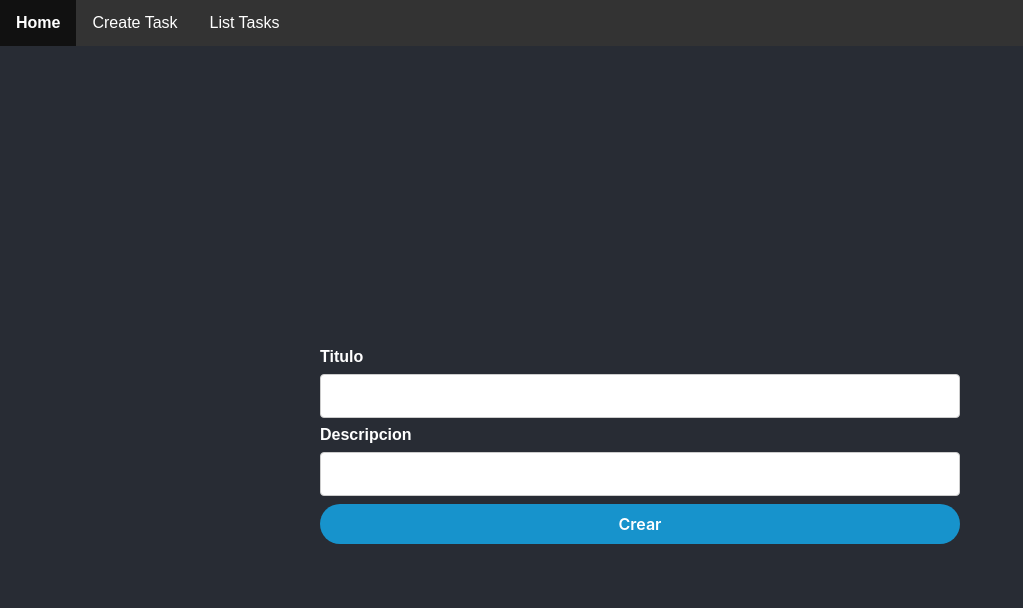
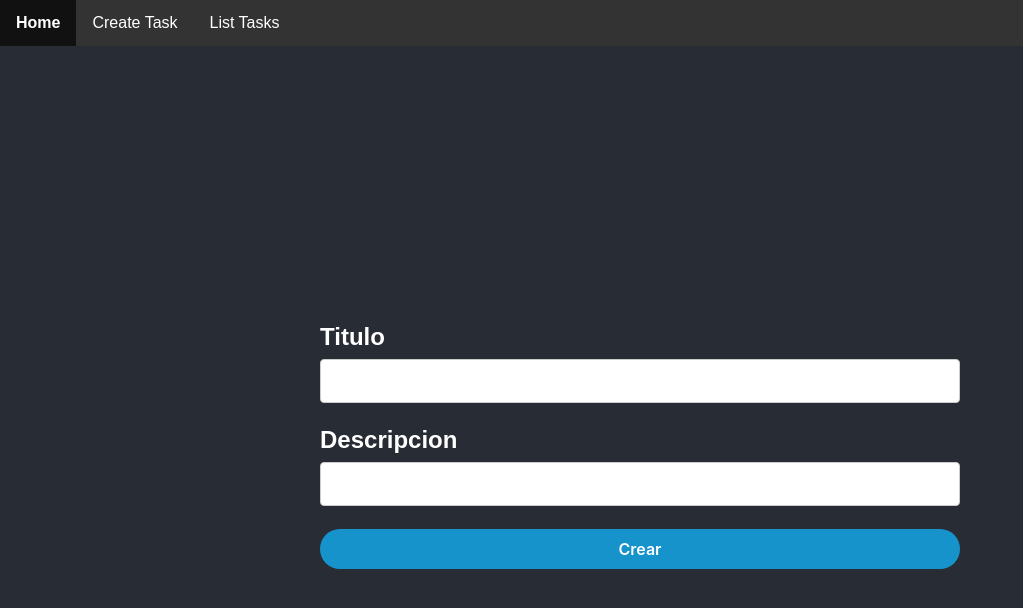
Before and after one commit to edwin141999/crud-react-app, a React (Create React App) app: page /createTask in a window 1280 px wide. Shown: the top 608 px of the page, without its empty margins (0-1023 px from the left). Built offline with nearby package versions, Linux system fonts and the light colour scheme.

Commit message:
minor changes and add css

```diff
--- a/src/pages/CreateTask.js
+++ b/src/pages/CreateTask.js
@@ -15,12 +15,12 @@ function CreateTask() {
     return (
         <div className="div">
             <form onSubmit={handleSubmit(onSubmit)}>
-                <h4>Titulo</h4>
+                <h2>Titulo</h2>
                 <input type={"text"} {...register("title", { required: true })} />
-                <p>{errors.title?.type === 'required' && 'Se requiere un titulo'}</p>
-                <h4>Descripcion</h4>
+                <p className="errors">{errors.title?.type === 'required' && 'Se requiere un titulo'}</p>
+                <h2>Descripcion</h2>
                 <input type={"text"} {...register("description", { required: true })} />
-                <p>{errors.description?.type === 'required' && 'Se requiere una descripcion'}</p>
+                <p className="errors">{errors.description?.type === 'required' && 'Se requiere una descripcion'}</p>
                 <button type="submit">Crear</button>
             </form>
         </div>);
```
